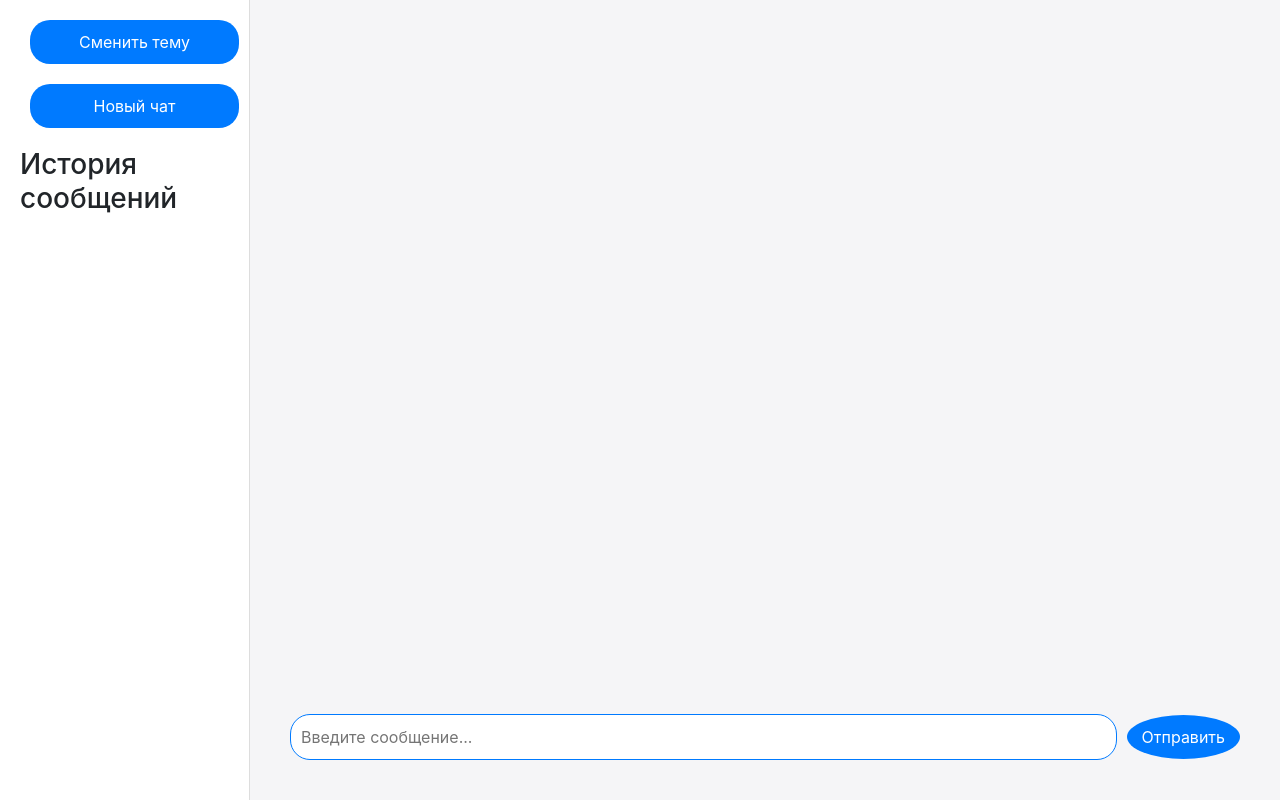
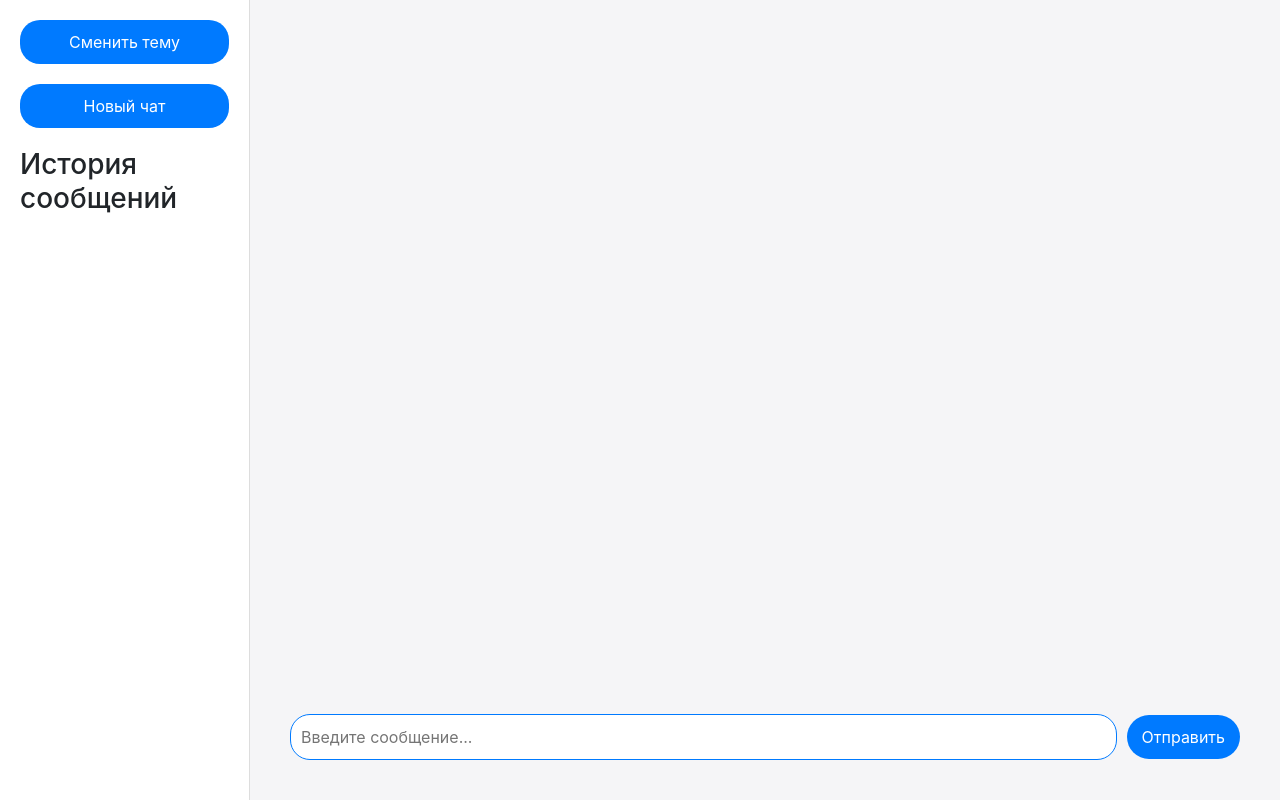
Before and after one commit to Evhesha/Message-broker, a React (Create React App) app in the folder message-broker.client/: page / in a window 1280 px wide. Built offline with nearby package versions, Linux system fonts and the light colour scheme; the HTML template or start-up script is replaced by a standard one.

Commit message:
button big changes and features :lipstick

```diff
--- a/message-broker.client/src/components/ChatContainer/ChatContainer.css
+++ b/message-broker.client/src/components/ChatContainer/ChatContainer.css
@@ -33,11 +33,11 @@ input[type="text"]:focus {
     border-color: #007aff;
 }
 
-button {
+.button {
     margin-left: 10px;
     padding: 10px 15px;
     border: none;
-    border-radius: 50%; /* Закругление кнопок */
+    border-radius: 25px; /* Закругление кнопок */
     background-color: #007aff;
     color: white;
     font-size: 16px;
--- a/message-broker.client/src/components/ChatContainer/ChatContainer.jsx
+++ b/message-broker.client/src/components/ChatContainer/ChatContainer.jsx
@@ -1,5 +1,6 @@
 import React from 'react';
 import './ChatContainer.css';
+
 
 const ChatContainer = ({ messages, sendMessage }) => {
     const handleKeyPress = (event) => {
@@ -25,7 +26,8 @@ const ChatContainer = ({ messages, sendMessage }) => {
                     autoFocus
                     onKeyPress={handleKeyPress}
                 />
-                <button onClick={sendMessage}>Отправить</button>
+
+                <button class='button' onClick={sendMessage}>Отправить</button>
             </div>
         </div>
     );
```
Also changed, not shown: 6 other files (tests, documents, lock files or other folders).
